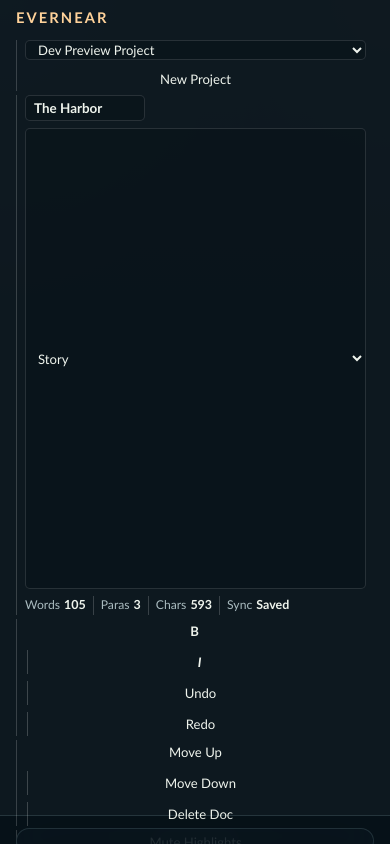
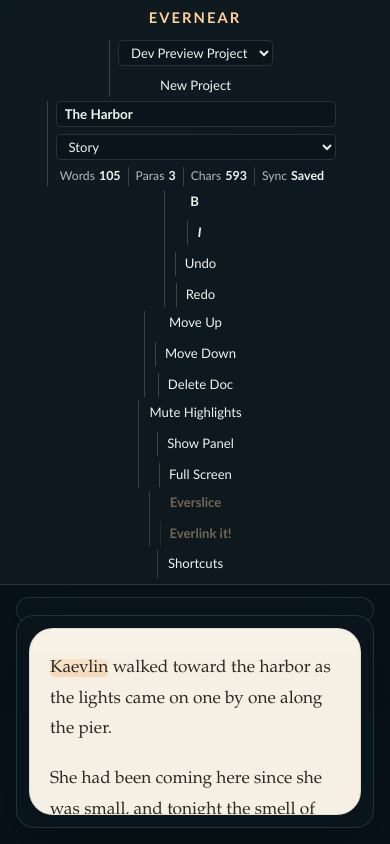
Before and after one commit to The-INTJ/Evernear, a React (Vite) app: page / in a window 390 px wide. Built offline with nearby package versions, Linux system fonts and the light colour scheme.

Commit message:
Style changes

```diff
--- a/src/renderer/features/documents/NavPanel.tsx
+++ b/src/renderer/features/documents/NavPanel.tsx
@@ -84,17 +84,13 @@
   };
 
   const createFolderFromMenu = () => {
-    const title = promptForTitle("Folder name", "");
     setContextMenu(null);
-    if (title === null) return;
-    onCreateFolder(title);
+    onCreateFolder();
   };
 
   const createDocumentFromMenu = (folderId: string | null) => {
-    const title = promptForTitle("Document name", "");
     setContextMenu(null);
-    if (title === null) return;
-    onCreateDocument(folderId, false, title);
+    onCreateDocument(folderId, false);
   };
 
   const renameFolderFromMenu = (folder: DocumentFolderRecord) => {
@@ -228,6 +224,9 @@
     <button
       className={danger ? "nav-context-menu__item nav-context-menu__item--danger" : "nav-context-menu__item"}
       onPointerDown={(event) => {
+        event.stopPropagation();
+      }}
+      onClick={(event) => {
         event.preventDefault();
         event.stopPropagation();
         onSelect();
--- a/src/renderer/styles.css
+++ b/src/renderer/styles.css
@@ -328,8 +328,22 @@
 }
 
 .panel-stack {
-  overflow: auto;
+  overflow-x: hidden;
+  overflow-y: auto;
   overscroll-behavior: contain;
+}
+
+.panel-stack > .panel-section {
+  flex-shrink: 0;
+}
+
+.panel-stack > .panel-section--grow {
+  flex: 0 0 auto;
+  min-height: auto;
+}
+
+.panel-stack .panel-document-view {
+  min-height: 360px;
 }
 
 .editor-panel {
@@ -1278,11 +1292,45 @@
 
 @media (max-width: 1380px) {
   .title-bar {
-    align-items: flex-start;
+    align-items: center;
+    flex-direction: column;
+    justify-content: center;
+    padding-right: 16px;
   }
 
   .title-bar__actions {
-    justify-content: flex-start;
+    flex: 0 1 auto;
+    justify-content: center;
+    width: 100%;
+  }
+
+  .title-bar__identity {
+    align-items: center;
+    min-width: 0;
+    width: 100%;
+  }
+
+  .title-bar__group {
+    justify-content: center;
+  }
+
+  .title-bar__group--project,
+  .title-bar__group--document {
+    flex: 0 1 auto;
+    min-width: 0;
+  }
+
+  .title-bar__group--document {
+    flex-wrap: wrap;
+  }
+
+  .title-bar__input {
+    width: min(280px, calc(100vw - 64px));
+  }
+
+  .title-bar__summary {
+    flex-wrap: wrap;
+    justify-content: center;
   }
 
   .mvp-grid {
@@ -1303,7 +1351,7 @@
   .title-bar__actions,
   .title-bar__group {
     flex-direction: column;
-    align-items: stretch;
+    align-items: center;
   }
 
   .title-bar__identity,
@@ -1313,7 +1361,8 @@
   }
 
   .title-bar__select {
-    flex: 1;
+    flex: 0 1 auto;
+    width: min(360px, 100%);
   }
 
   .mvp-shell > main {
```
